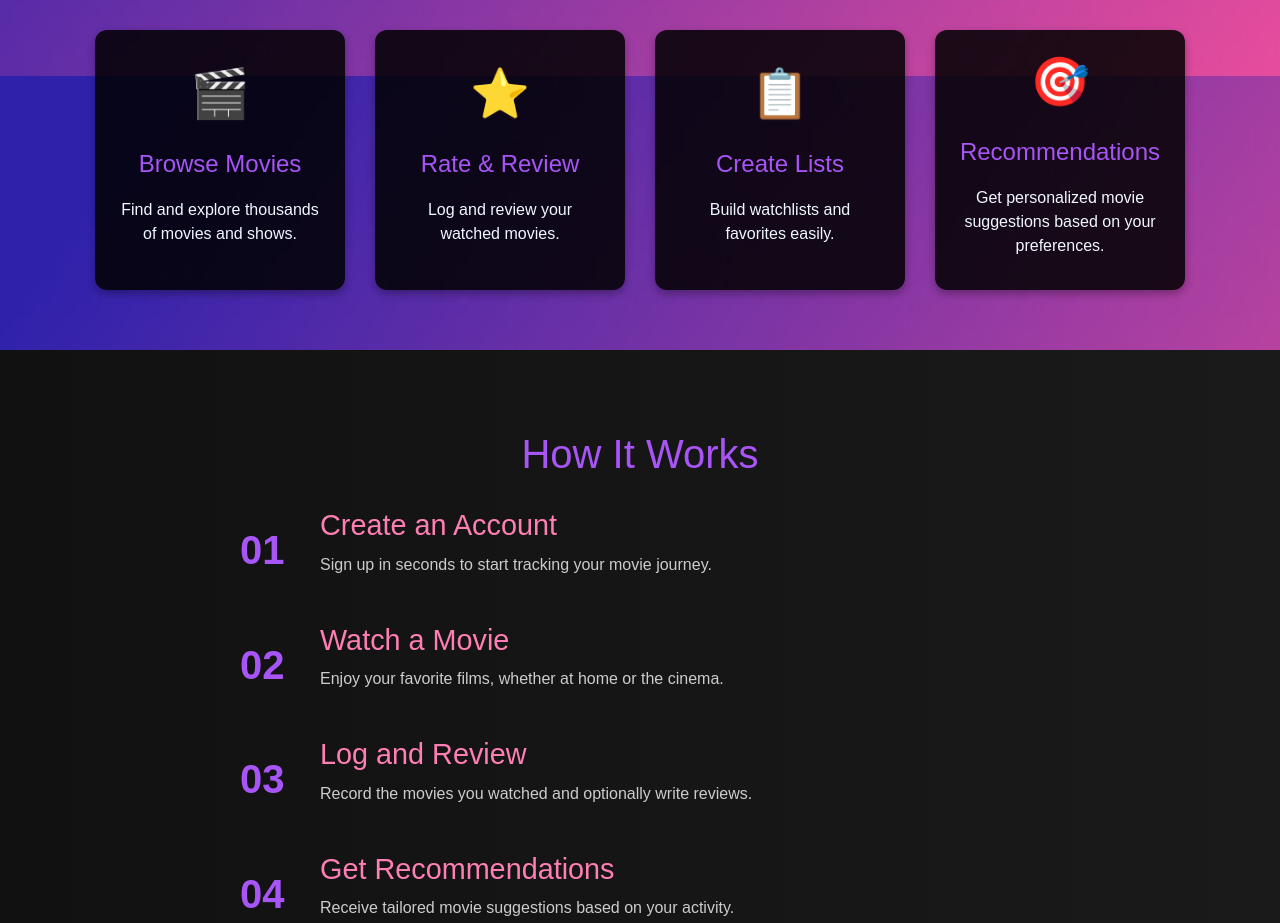
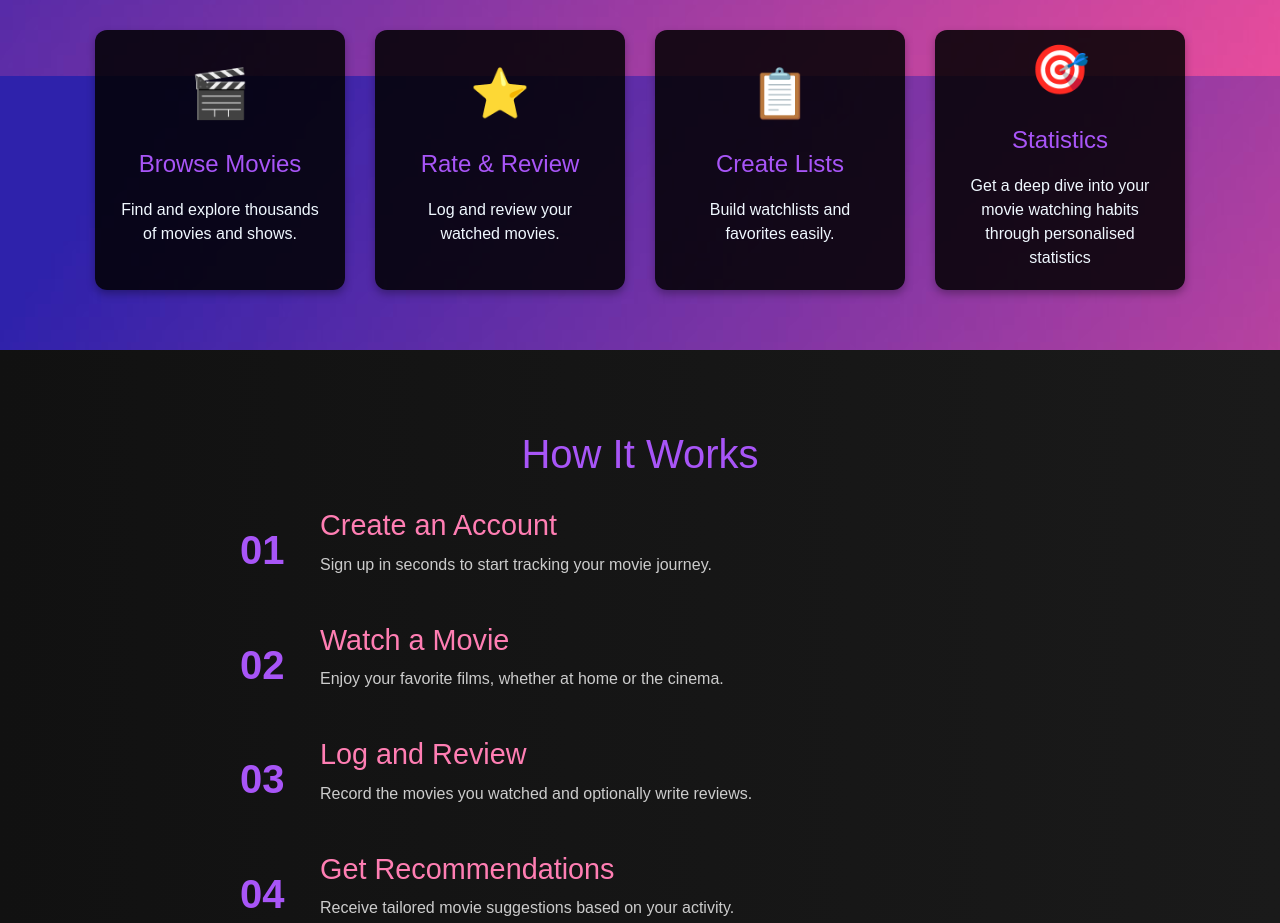
Before and after one commit to GeorgeAttaloglou/MovieHub, a React (Create React App) app: page / in a window 1280 px wide. Shown: the part 820-1743 px from the top of the page. Built offline with nearby package versions, Linux system fonts and the light colour scheme; no server answers.

Commit message:
make a small change in the landing page feature cards

```diff
--- a/src/Pages/LandingPage/LandingPage.js
+++ b/src/Pages/LandingPage/LandingPage.js
@@ -6,7 +6,6 @@ import ComingSoon from "../../Components/ComingSoon/ComingSoon";
 import RecentReleases from "../../Components/RecentReleases/RecentReleases";
 import { useNavigate } from "react-router-dom";
 import { useAuth } from "../../Contexts/authContexts";
-import { v4 as uuidv4 } from 'uuid'
 
 
 const LandingPage = () => {
@@ -49,8 +48,8 @@ const navigate = useNavigate();
           style={{ cursor: "pointer" }}
         >
           <span role="img" aria-label="Recommend">🎯</span>
-          <h3>Recommendations</h3>
-          <p>Get personalized movie suggestions based on your preferences.</p>
+          <h3>Statistics</h3>
+          <p>Get a deep dive into your movie watching habits through personalised statistics</p>
         </div>
 
       </section>
```
